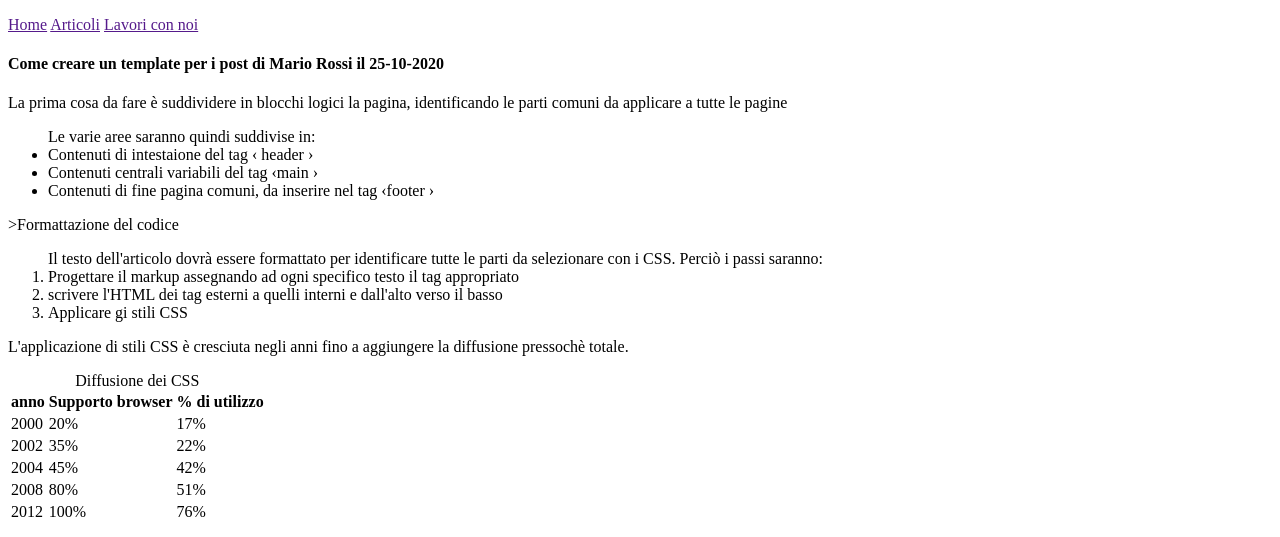
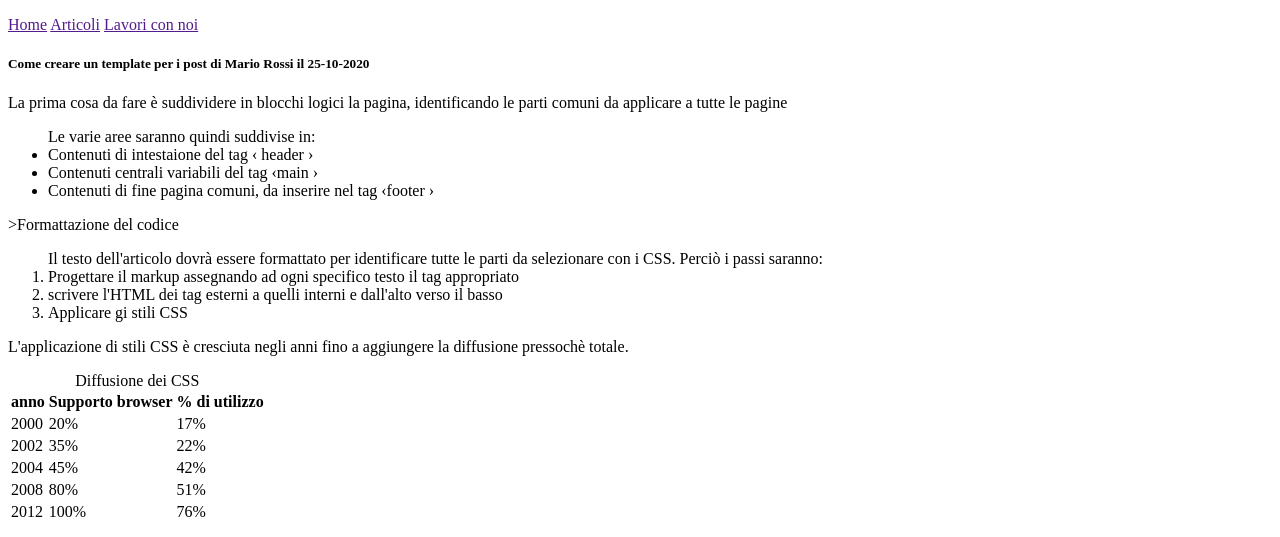
Before and after one commit to AndreaFerraray/U1-D2, a plain HTML site: page index.html in a window 1280 px wide. Shown: the part 240-777 px from the top of the page. Drawn offline with Linux system fonts and the light colour scheme.

Commit message:
index.html

```diff
--- a/index.html
+++ b/index.html
@@ -20,7 +20,7 @@
       </nav>
     </header>
     <main>
-      <h4>Come creare un template per i post di Mario Rossi il 25-10-2020</h4>
+      <h5>Come creare un template per i post di Mario Rossi il 25-10-2020</h5>
       <p>
         La prima cosa da fare è suddividere in blocchi logici la pagina, identificando le parti comuni da applicare a
         tutte le pagine
```
